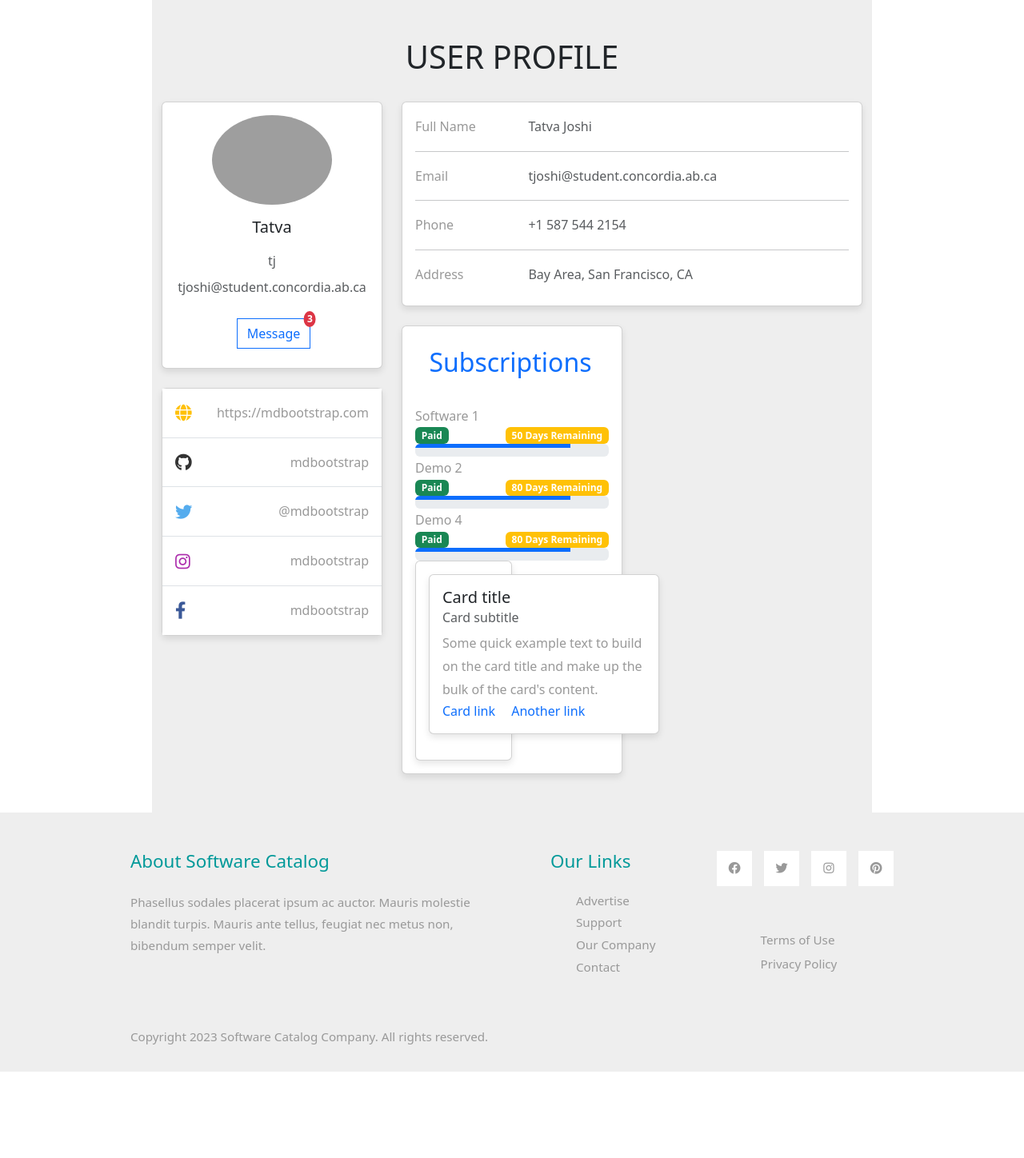
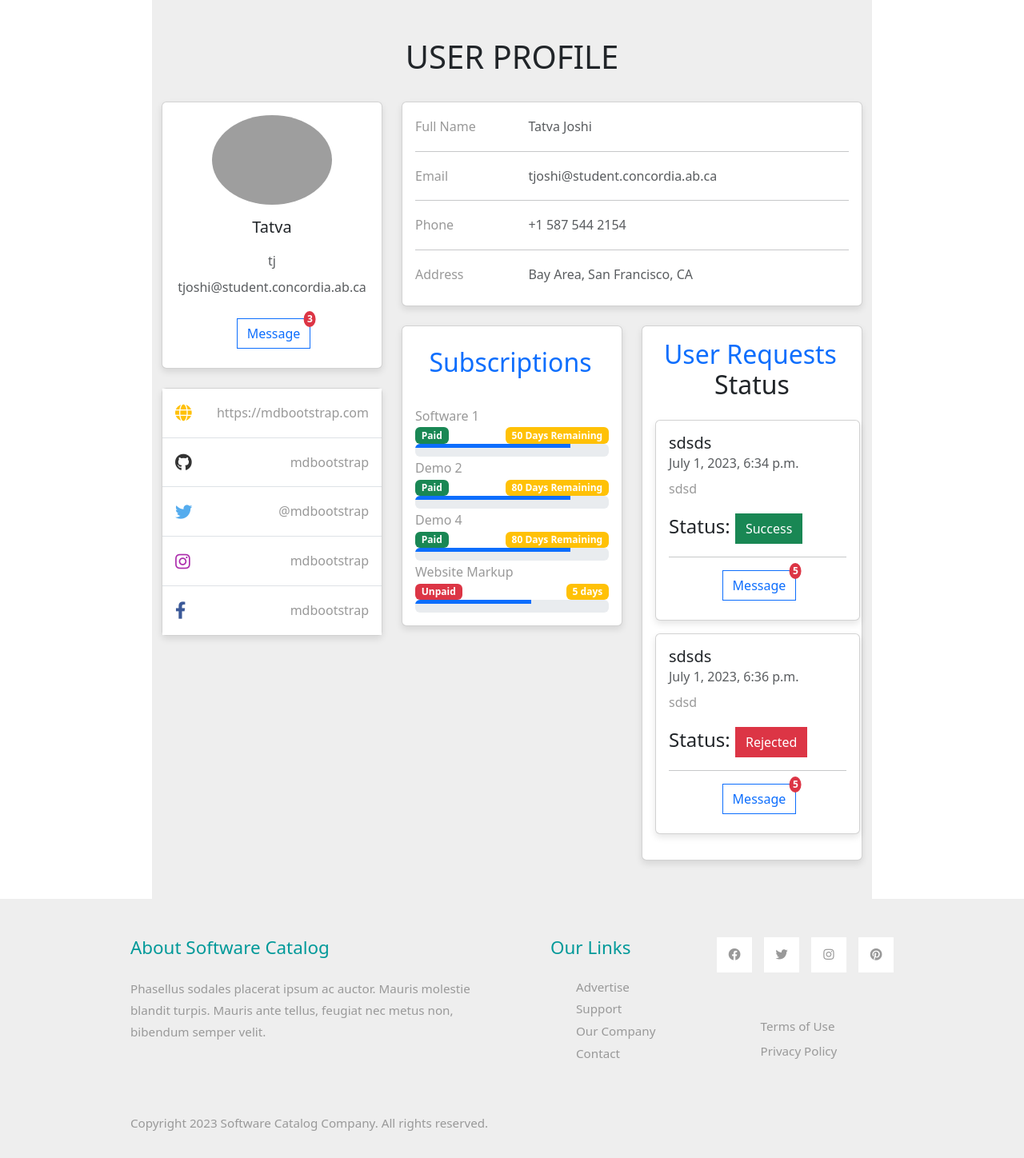
Before and after one commit to DevDenLab/Asset-Manager, a Django app: page /catalog/profile/ in a window 1280 px wide. Shown: the part 96-1544 px from the top of the page at 80% size. Before the commit the page ends 1436 px from the top, so only its background shows below. Run offline with Django 4.2, Linux system fonts and the light colour scheme; a user stored in the database is signed in; data comes from the database, SQL or seed files in the repository; both versions use the stored data as it was after the commit; some libraries are stand-ins or nearby versions; grey boxes are pictures that could not be loaded.

Commit message:
"profile software request updated"

```diff
--- a/1.txt
+++ b/1.txt
@@ -1,3 +1,6 @@
 pending,approved,denied
 1.form,requesting software information with user contact info
-2.
+2.create a form with all user info about the new user software erecommendation
+3.save the form
+4.show the progress to the user in profile
+5.create the bootstrap card and show software name and approval stage with many softwars requested and approved button or o=rejection button on the side
--- a/catalapp/admin.py
+++ b/catalapp/admin.py
@@ -1,7 +1,7 @@
 from django.contrib import admin
 
 # Register your models here.
-from .models import Software, Plugin, Tag, Review,Subscription,Payment
+from .models import Software, Plugin, Tag, Review,Subscription,Payment,Technology,UserRequest,Industry,TechStackList
 
 admin.site.register(Software)
 admin.site.register(Plugin)
@@ -9,3 +9,7 @@ admin.site.register(Tag)
 admin.site.register(Review)
 admin.site.register(Subscription)
 admin.site.register(Payment)
+admin.site.register(Technology)
+admin.site.register(UserRequest)
+admin.site.register(Industry)
+admin.site.register(TechStackList)
--- a/catalapp/templates/base.html
+++ b/catalapp/templates/base.html
@@ -57,7 +57,7 @@ https://templatemo.com/tm-556-catalog-z
                         <a class="nav-link nav-link-1" href="{% url 'catalapp:home' %}">Softwares</a>
                     </li>
                     <li class="nav-item">
-                        <a class="nav-link nav-link-1" href="{% url 'catalapp:home' %}">Request</a>
+                        <a class="nav-link nav-link-1" href="{% url 'catalapp:request' %}">Request</a>
                     </li>
                     <li class="nav-item">
                         <a class="nav-link nav-link-2" href="{% url 'catalapp:plugins' %}">Plugins</a>
--- a/catalapp/templates/profile.html
+++ b/catalapp/templates/profile.html
@@ -133,14 +133,6 @@
                             </div>
                         </div>
                         <hr>
-                        <!-- <div class="row">
-                            <div class="col-sm-3">
-                                <p class="mb-0">Mobile</p>
-                            </div>
-                            <div class="col-sm-9">
-                                <p class="text-muted mb-0">(098) 765-4321</p>
-                            </div>
-                        </div> -->
                         <div class="row">
                             <div class="col-sm-3">
                                 <p class="mb-0">Address</p>
@@ -178,7 +170,7 @@
                                     </div>
                                 </div>
                                 {% endfor %}
-                                <!-- <div class="subscription-item">
+                                <div class="subscription-item">
                                     <p class="subscription-name">Website Markup</p>
                                     <div class="d-flex justify-content-between align-items-center">
                                         <span class="subscription-status badge bg-danger">Unpaid</span>
@@ -188,60 +180,70 @@
                                         <div class="progress-bar" role="progressbar" style="width: 60%"
                                             aria-valuenow="60" aria-valuemin="0" aria-valuemax="100"></div>
                                     </div>
-                                </div> -->
-                                <!-- <div class="col-md-6">
-                                        <div class="card mb-4 mb-md-0">
-                                            <div class="card-body project-status">
-                                                <p class="mb-4"><span
-                                                        class="text-primary font-italic me-1">Assignment</span> Project
-                                                    Status
-                                                </p>
-                                                <p class="mb-1" style="font-size: .77rem;">Web Design</p>
-                                                <div class="progress rounded">
-                                                    <div class="progress-bar" role="progressbar" style="width: 80%"
-                                                        aria-valuenow="80" aria-valuemin="0" aria-valuemax="100"></div>
-                                                </div>
-                                                <p class="mt-4 mb-1" style="font-size: .77rem;">Website Markup</p>
-                                                <div class="progress rounded">
-                                                    <div class="progress-bar" role="progressbar" style="width: 72%"
-                                                        aria-valuenow="72" aria-valuemin="0" aria-valuemax="100"></div>
-                                                </div>
-                                                <p class="mt-4 mb-1" style="font-size: .77rem;">One Page</p>
-                                                <div class="progress rounded">
-                                                    <div class="progress-bar" role="progressbar" style="width: 89%"
-                                                        aria-valuenow="89" aria-valuemin="0" aria-valuemax="100"></div>
-                                                </div>
-                                                <p class="mt-4 mb-1" style="font-size: .77rem;">Mobile Template</p>
-                                                <div class="progress rounded">
-                                                    <div class="progress-bar" role="progressbar" style="width: 55%"
-                                                        aria-valuenow="55" aria-valuemin="0" aria-valuemax="100"></div>
-                                                </div>
-                                                <p class="mt-4 mb-1" style="font-size: .77rem;">Backend API</p>
-                                                <div class="progress rounded mb-2">
-                                                    <div class="progress-bar" role="progressbar" style="width: 66%"
-                                                        aria-valuenow="66" aria-valuemin="0" aria-valuemax="100"></div>
                                 </div>
                             </div>
                         </div>
-                                    </div> -->
+                    </div>
                     <div class="col-md-6">
                         <div class="card mb-4 mb-md-0">
-                                        <div class="card-body project-status">
-                                            <div class="card" style="width: 18rem;">
                             <div class="card-body">
-                                                    <h5 class="card-title">Card title</h5>
-                                                    <h6 class="card-subtitle mb-2 text-muted">Card subtitle</h6>
-                                                    <p class="card-text">Some quick example text to build on the card
-                                                        title and make
-                                                        up the bulk of the card's content.</p>
-                                                    <a href="#" class="card-link">Card link</a>
-                                                    <a href="#" class="card-link">Another link</a>
+                                <center>
+                                    <h2 class="mb-4"><span class="text-primary font-italic me-1">User Requests</span>
+                                        Status
+                                    </h2>
+                                </center>
+                                {% for user_request in user_requests %}
+                                <div class="card" style="width: 16rem;">
+                                    <div class="card-body">
+                                        <h5 class="card-title">{{ user_request.software_name }}</h5>
+                                        <h6 class="card-subtitle mb-2 text-muted">{{ user_request.created_at }}</h6>
+                                        <p class="card-text">{{ user_request.description }}</p>
+                                        {% if user_request.is_approved %}
+                                        <h4 class="card-text">Status: <button type="button"
+                                                class="btn btn-success">Success</button></h4>
+                                        {% elif user_request.is_rejected %}
+                                        <h4 class="card-text">Status: <button type="button"
+                                                class="btn btn-danger">Rejected</button>
+                                        </h4>
+                                        {% else %}
+                                        <h4 class="card-text">Status: <button type="button"
+                                                class="btn btn-outline-success">Pending</button></h4>
+                                        {% endif %}
+                                        <!-- <a href="{% url 'catalapp:request'%}" class="card-link">View Details</a> -->
+
+                                        <hr>
+                                        <div class="d-flex justify-content-center mb-2">
+                                            <!-- <button type="button" class="btn btn-primary btn-follow">Follow</button> -->
+                                            <button type="button"
+                                                class="btn btn-outline-primary ms-1 position-relative">
+                                                Message
+                                                <span
+                                                    class="badge bg-danger position-absolute top-0 start-100 translate-middle p-1 rounded-circle">
+                                                    5 <!-- Replace with the actual notification count -->
+                                                </span>
+                                            </button>
+                                        </div>
+                                        <!-- {% if user_request.is_approved or user_request.is_rejected %}
+                                        <a href="#" class="card-link">Revoke Approval</a>
+                                        {% else %}
+                                        <a href="#" class="card-link">Approve</a>
+                                        <a href="#" class="card-link">Reject</a>
+                                        {% endif %} -->
+                                        <!-- <a href="{% url 'catalapp:request'  %}" class="card-link">View
+                                            Details</a> -->
+                                    </div>
+                                </div>
+                                {% endfor %}
+
                             </div>
                         </div>
                     </div>
                 </div>
             </div>
         </div>
+    </div>
+    </div>
+
 </section>
 
 <style>
--- a/catalapp/urls.py
+++ b/catalapp/urls.py
@@ -15,7 +15,7 @@ urlpatterns = [
     path("api/search/", views.search_api, name="search_api"),
     path("user_auth/", views.authenticate, name="auth"),
     path("login/", views.login_view, name="login"),
-    # path("request/", views.request_view, name="request"),
+    path("request/", views.request_view, name="request"),
 
     path("register/", views.register_view, name="register"),
     path(
--- a/catalapp/views.py
+++ b/catalapp/views.py
@@ -199,8 +199,46 @@ def login_view(request):
         error_message = ""
     return render(request, "login.html", {"error_message": error_message})
 
-# def request_view(request):
+from django.shortcuts import render, redirect
+from .models import UserRequest
+# from .forms import UserRequestForm
 
+
+from django.shortcuts import render, redirect
+from .models import Technology,Industry,TechStackList
+@login_required
+def request_view(request):
+    if request.method == 'POST':
+        software_name = request.POST.get('name')
+        description = request.POST.get('description')
+        industry_id = request.POST.get('industry')
+        technologies = request.POST.getlist('technologies')
+        techstacks = request.POST.getlist('techstacks')
+
+        user_request = UserRequest(
+            user=request.user,
+            software_name=software_name,
+            description=description,
+
+
+            # Add other fields here
+        )
+        user_request.save()
+        user_request.industry_specific.set([industry_id])
+        technology_objs = Technology.objects.filter(id__in=technologies)
+        user_request.technologies.set(technology_objs)
+        user_request.techstacks.set(techstacks)
+        # user_request.techstacks.set(techstacks)
+        user_requests = UserRequest.objects.all()
+        context = {
+            'user_requests': user_requests
+        }
+        return render(request, 'profile.html', context)  # Replace 'success.html' with your success page template
+    else:
+        technologies = Technology.objects.all()
+        industries=Industry.objects.all()
+        tech_stacks=TechStackList.objects.all()
+        return render(request, 'request.html', {'technologies': technologies,"industries":industries,"tech_stacks":tech_stacks})
 def register_view(request):
     if request.method == "POST":
         username = request.POST["username"]
@@ -239,7 +277,11 @@ def profile_view(request):
             payment.save()
         else:
             remaining_days = None  # Invalid subscri
-    return render(request, "profile.html", {"user": user,'payments': payments})
+    user_requests = UserRequest.objects.all()
+
+
+
+    return render(request, "profile.html", {"user": user,'payments': payments,'user_requests': user_requests})
 
 
 from django.db.models import Count
```
Also changed, not shown: catalapp/models.py (+31 -0 lines), catalapp/templates/request.html (added, +226 -0 lines), catalapp/migrations/0014_technology_userrequest.py (added), catalapp/migrations/0015_industry_userrequest_is_rejected_and_more.py (added), catalapp/migrations/0016_techstacklist.py (added), catalapp/migrations/0017_userrequest_techstacks.py (added), db.sqlite3. Lines whose indentation alone changed are shown as unchanged.
